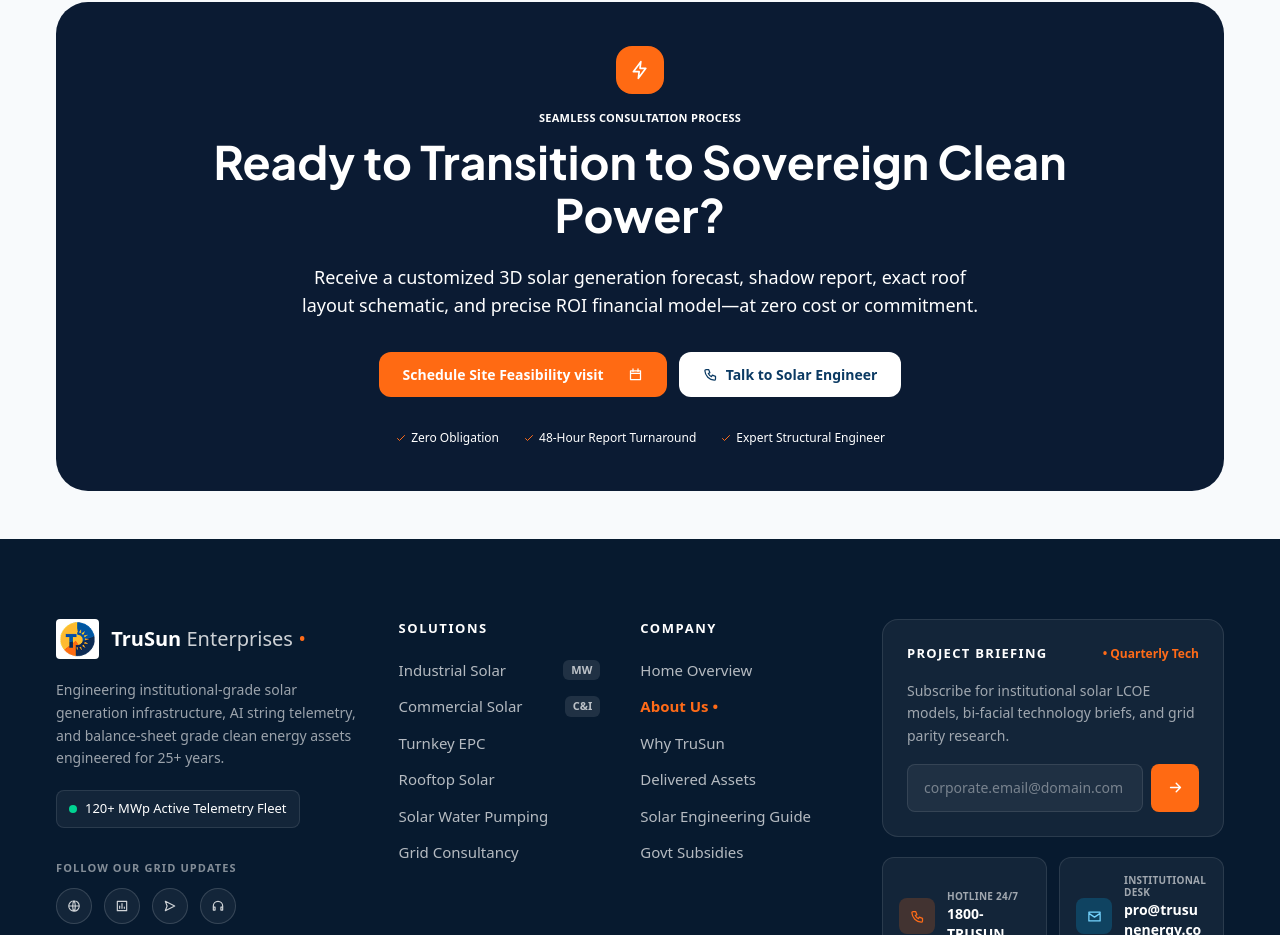
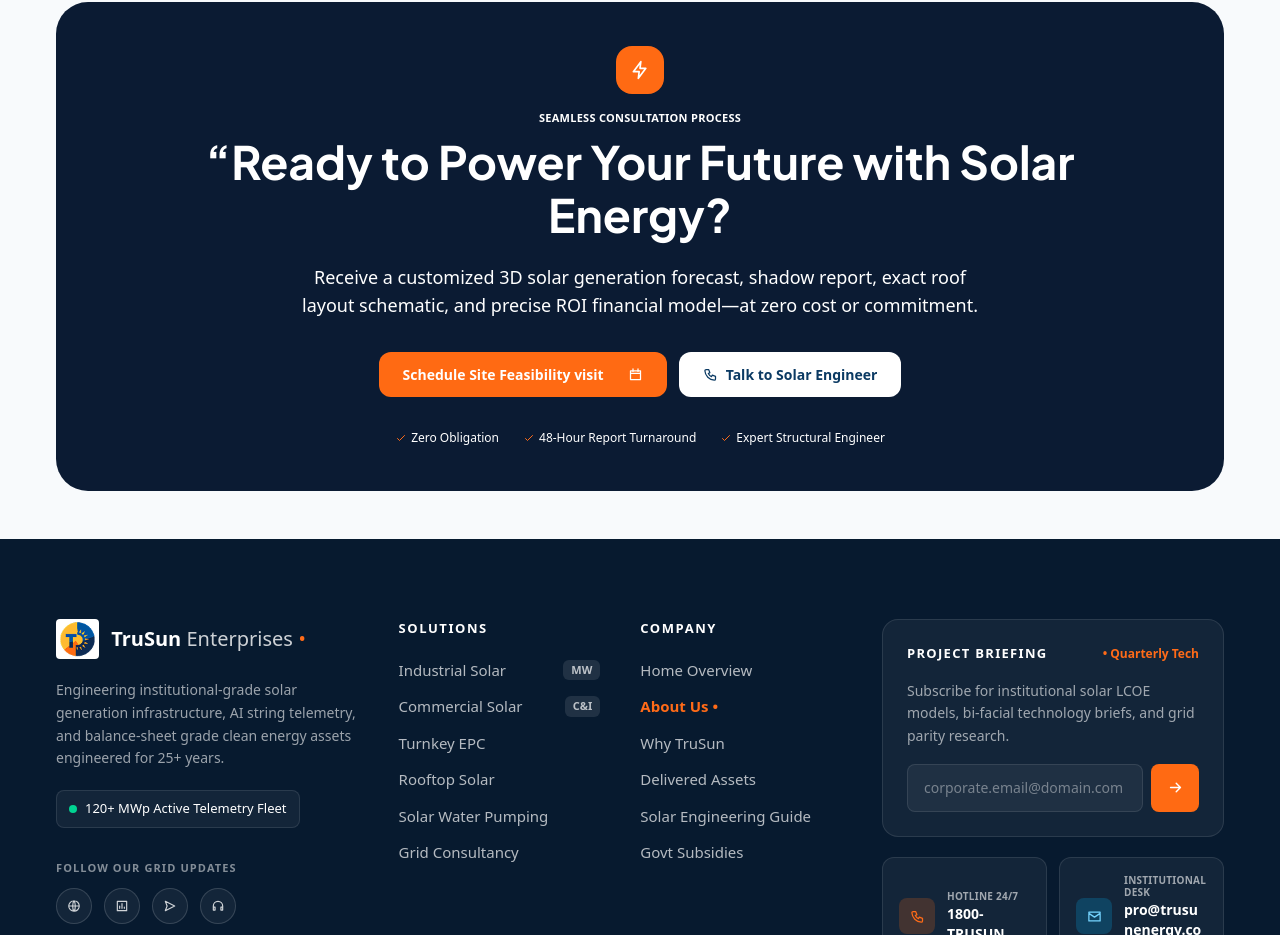
Before and after one commit to gstarinfotech/trusun, a Next.js app: page / in a window 1280 px wide. Shown: the part 5094-6029 px from the top of the page. Built offline with nearby package versions, Linux system fonts and the light colour scheme.

Commit message:
change cta

```diff
--- a/components/Cta.tsx
+++ b/components/Cta.tsx
@@ -17,7 +17,7 @@
           </p>
 
           <h2 className="mt-1.5 max-w-[1000px] font-serif text-[25px] font-[700] leading-[1.15] sm:mt-2 sm:text-[38px] md:text-[42px] lg:text-[46px]">
-            Ready to Transition to Sovereign Clean Power?
+            “Ready to Power Your Future with Solar Energy?
           </h2>
 
           <p className="mt-4 max-w-[700px] text-[12px] font-[400] leading-[1.55] text-white sm:mt-6 sm:text-[16px] lg:text-[18px]">
```
